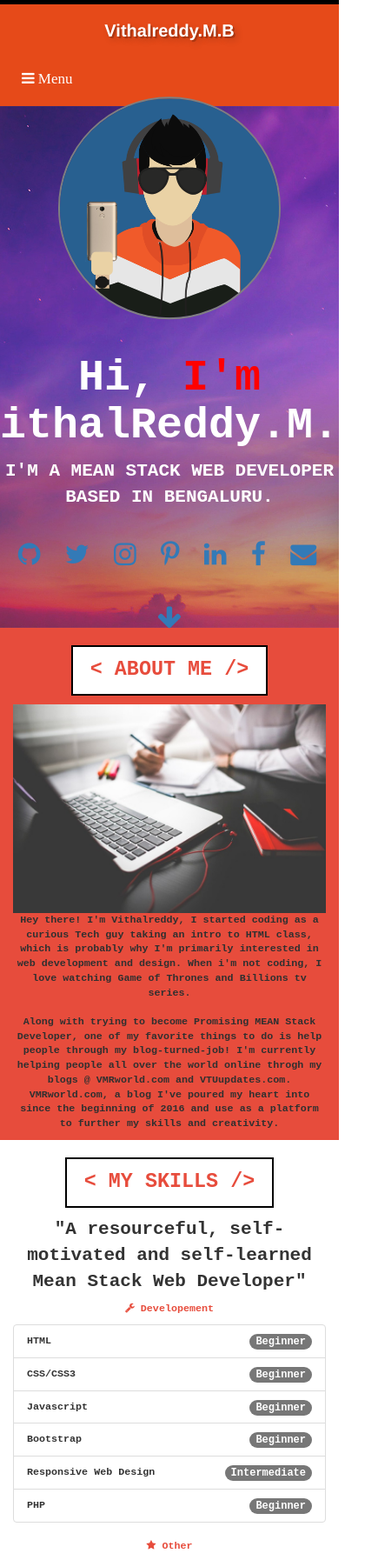
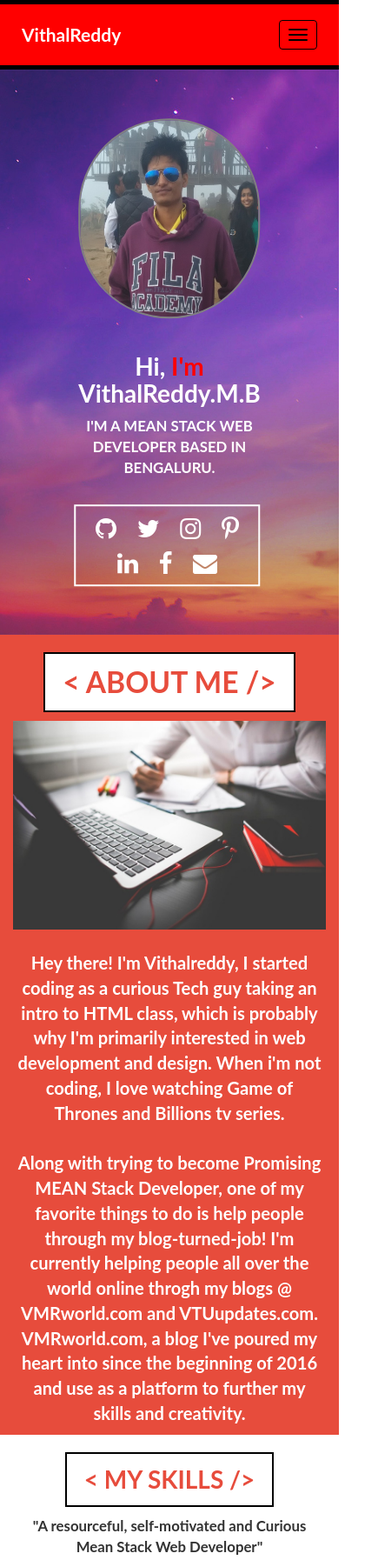
Before and after one commit to vithalreddy/vithalreddy.github.io, a plain HTML site: page index.html in a window 390 px wide. Shown: the top 1794 px of the page at 87% size, 435 px wide, since content can reach past the window. Drawn offline with Linux system fonts and the light colour scheme.

Commit message:
Fixed Responsiveness

```diff
--- a/css/custom.css
+++ b/css/custom.css
@@ -1,191 +1,81 @@
-html {
+body {
+    margin: none;
+    padding: none;
+    font-family: Lato, monospace, sans-serif;
     border-top: 5px solid black;
+    font-size: 16px;
 }
 
-body {
-    margin: 0px;
+@import url(http://fonts.googleapis.com/css?family=Lato);
+h1 {
+    font-weight: bold;
+    font-size: 200%;
 }
 
-@import url(http://fonts.googleapis.com/css?family=Open+Sans);
-@import url(http://fonts.googleapis.com/css?family=Bree+Serif);
-h1{
-  font-family: monospace;
+p {
     font-weight: bold;
-  font-size: 2em;
-}
-p{
-  font-family: monospace;
-  font-weight: bold;
-  font-size: 1.5em;
-}
-/* nav menu start*/
-
-.toggle, [id^=drop] {
-    display: none;
+    font-size: 120%;
 }
 
 
-/* Giving a background-color to the .myNav container. */
+/* nav menu*/
 
-.myNav {
-    margin: 0;
-    padding: 0;
-    background-color: #E64A19;
+#pagetop.navbar-default .navbar-brand {
+    color: #ffffff;
+    font-family: Lato, cursive, monospace, sans-serif;
+    font-size: 150%;
 }
 
-#logo {
-    display: block;
-    padding: 0 30px;
-    float: left;
+#pagetop.navbar-default {
+    font-size: 100%;
+    background-color: #ff0000;
+    border-bottom: 5px solid #000000;
     font-weight: bold;
-    font-size: 20px;
-    line-height: 60px;
+    font-family: Lato, monospace, sans-serif;
+    padding: 10px;
+}
+
+#pagetop.navbar-default .navbar-nav>li>a {
     color: #ffffff;
-    text-shadow: 2px 2px 0px rgba(0, 0, 0, 0.2), 4px 4px 8px rgba(0, 0, 0, 0.2);
+    background-color: #ff0000;
+    font-weight: bold;
+}
+
+#pagetop.navbar-default .navbar-nav>li>a:hover, #pagetop.navbar-default .navbar-nav>li>a:focus {
+    color: #ffffff;
+    background-color: #000000;
+}
+
+#pagetop.navbar-default .navbar-nav>.active>a, #pagetop.navbar-default .navbar-nav>.active>a:hover, #pagetop.navbar-default .navbar-nav>.active>a:focus {
+    color: #ffffff;
+    background-color: #000000;
+}
+
+#pagetop.navbar-default .navbar-toggle {
+    border-color: #000000;
+}
+
+#pagetop.navbar-default .navbar-toggle:hover, #pagetop.navbar-default .navbar-toggle:focus {
+    background-color: #000000;
+}
+
+#pagetop.navbar-default .navbar-toggle .icon-bar {
+    background-color: #000000;
+}
+
+#pagetop.navbar-default .navbar-toggle:hover .icon-bar, #pagetop.navbar-default .navbar-toggle:focus .icon-bar {
+    background-color: #ff0000;
 }
 
 
-/* Since we'll have the "ul li" "float:left"
- * we need to add a clear after the container. */
-
-.myNav:after {
-    content: "";
-    display: table;
-    clear: both;
-}
+/* nav menu end*/
 
 
-/* Removing padding, margin and "list-style" from the "ul",
- * and adding "position:reltive" */
+/* Hero image*/
 
-.myNav ul {
-    float: right;
-    padding: 0;
-    margin: 0;
-    list-style: none;
-    position: relative;
-}
-
-
-/* Positioning the .myNavigation items inline */
-
-.myNav ul li {
-    margin: 0px;
-    display: inline-block;
-    float: left;
-    background-color: #E64A19;
-}
-
-
-/* Styling the links */
-
-.myNav a {
-    display: block;
-    padding: 14px 20px;
-    color: #FFF;
-    font-size: 17px;
-    font-weight: bold;
-    text-decoration: none;
-    line-height: 35px;
-}
-
-.myNav ul li ul li:hover {
-    background: #000000;
-}
-
-
-/* Background color change on Hover */
-
-.myNav a:hover {
-    background-color: #000000;
-}
-
-
-/* Media queries */
-
-@media all and (max-width: 768px) {
-    #logo {
-        display: block;
-        padding: 0;
-        width: 100%;
-        text-align: center;
-        float: none;
-    }
-    nav {
-        margin: 0;
-    }
-    /* Hide the navigation menu by default */
-    /* Also hide the  */
-    .toggle+a, .menu {
-        display: none;
-    }
-    /* Stylinf the toggle lable */
-    .toggle {
-        display: block;
-        background-color: #E64A19;
-        padding: 14px 20px;
-        color: #FFF;
-        font-size: 17px;
-        text-decoration: none;
-        border: none;
-    }
-    .toggle:hover {
-        background-color: #000000;
-    }
-    /* Display Dropdown when clicked on Parent Lable */
-    [id^=drop]:checked+ul {
-        display: block;
-    }
-    /* Change menu item's width to 100% */
-    .myNavul li {
-        display: block;
-        width: 100%;
-    }
-    .myNavul ul .toggle, .myNavul ul a {
-        padding: 0 40px;
-    }
-    .myNavul ul ul a {
-        padding: 0 80px;
-    }
-    .myNava:hover, .myNavul ul ul a {
-        background-color: #000000;
-    }
-    .myNavul li ul li .toggle, .myNavul ul a, .myNavul ul ul a {
-        padding: 14px 20px;
-        color: #FFF;
-        font-size: 17px;
-    }
-    .myNavul li ul li .toggle, .myNavul ul a {
-        background-color: #E64A19;
-    }
-    /* Hide Dropdowns by Default */
-    .myNavul ul {
-        float: none;
-        position: static;
-        color: #ffffff;
-        /* has to be the same number as the "line-height" of ".myNava" */
-    }
-    /* Hide menus on hover */
-    .myNavul ul li:hover>ul, .myNavul li:hover>ul {
-        display: none;
-    }
-    .myNavul ul ul li {
-        position: static;
-        /* has to be the same number as the "width" of ".myNavul ul li" */
-    }
-}
-
-@media all and (max-width: 330px) {
-    .myNavul li {
-        display: block;
-        width: 94%;
-    }
-}
-/* nav menu end*/
-/* Hero image*/
 .hero-image {
     background-image: url("bg.jpg");
-  height: 600px;
+    min-height: 650px;
     background-position: center;
     background-repeat: no-repeat;
     background-size: cover;
@@ -199,90 +89,144 @@ p{
     left: 50%;
     transform: translate(-50%, -50%);
     color: white;
+    padding-top: 30px;
 }
+
 .round-img {
     display: block;
     margin: 0 auto;
-  width: 256px;
-  height: 256px;
+    width: 230px;
+    height: 230px;
     border-radius: 128px;
     border: 2px solid grey;
 }
 
 .myLinks {
-    font-size: 30px;
-    z-index: 2;
+    border: 2px solid white;
+    padding: 5px;
 }
 
 .myLinks li {
     padding: 0px 10px;
-    font-size: 30px;
 }
+
+.myLinks li a {
+    font-size: 200%;
+}
+
 #about-me {
     text-align: center;
     background-color: #E74C3C;
     min-height: 400px;
-      font-family: monospace;
+    font-family: Lato, sans-serif;
     font-weight: bold;
-      color: #303030;
-      font-size: 2vmin;
+    color: white;
+    font-size: 120%;
 }
-.vh-center{
+
+.vh-center {
     display: flex;
     align-items: center;
     justify-content: center;
     text-align: center;
 }
-.h3style{
+
+.h3style {
     display: inline-block;
     padding: 14px 20px;
     background-color: white;
     color: #E74C3C;
     border: 2px solid black;
     font-weight: bold;
-  font-family: monospace;
-  font-size: 6vmin;
+    font-family: Lato, monospace;
+    font-size: 200%;
     text-align: center;
 }
-.h3center{
+
+.h3center {
     text-align: center;
     font-weight: bold;
-  font-family: monospace;
+    font-family: Lato, monospace;
 }
 
-  #skills{
+#skills {
     background-color: white;
 }
-  h4{
-    font-size: 3vmin;
+
+h4 {
+    font-size: 200%;
     font-weight: bold;
     color: #E74C3C;
     text-align: center;
     padding: 0.5%;
-    font-family: monospace;
-  }
-  .list-group{
-    font-weight: bold;
-    font-family: monospace;
-    font-size: 3vmin;
+    font-family: Lato, monospace;
 }
 
-  .portfolio-item{
+.list-group {
+    font-weight: bold;
+    font-family: Lato, monospace;
+    font-size: 150%;
+}
+
+.badge {
+    font-size: 80%;
+}
+
+.portfolio-item {
     min-height: 500px;
+    color: black;
+}
 
-  }
-  .git{
+.git {
     min-height: 50px;
     background-color: #87DCED;
 }
-  #contact{
+
+#contact {
     background-color: #FA6D68;
-font-size: 2vmin;
+    font-size: 130%;
     font-family: monospace;
     min-height: 350px;
 }
-.f-center{
+
+.f-center {
     text-align: center;
     color: black;
     font-family: serif;
 }
+
+
+/* Extra small devices (phones, up to 480px) */
+
+@media screen and (max-width: 767px) {
+    body {
+        font-size: 14px;
+    }
+}
+
+
+/* Small devices (tablets, 768px and up) */
+
+@media (min-width: 768px) and (max-width: 991px) {
+    body {
+        font-size: 16px;
+    }
+}
+
+
+/* tablets/desktops and up ----------- */
+
+@media (min-width: 992px) and (max-width: 1199px) {
+    body {
+        font-size: 18px;
+    }
+}
+
+
+/* large desktops and up ----------- */
+
+@media screen and (min-width: 1200px) {
+    body {
+        font-size: 20px;
+    }
+}
--- a/index.html
+++ b/index.html
@@ -5,7 +5,7 @@
 
     <meta charset="utf-8">
     <meta http-equiv="X-UA-Compatible" content="IE=edge">
-    <meta name="viewport" content="width=device-width, initial-scale=1">
+    <meta name="viewport" content="width=device-width, initial-scale=1, maximum-scale=1.0, user-scalable=no" />
     <meta name="description" content="Vithalreddy.M.B - Mean Stack Developer">
     <meta name="author" content="Vithalreddy.M.B">
     <link rel="shortcut icon" type="image/png" href="https://vmrworld.com/favicon.ico" />
@@ -28,45 +28,52 @@
 <body>
 
     <!-- Navigation -->
-    <div class="myNav" id="page-top">
-        <div id="logo">Vithalreddy.M.B</div>
-
-        <label for="drop" class="toggle" style="margin-left: 5px;"><i class="fa fa-bars" aria-hidden="true">  Menu </i></label>
-        <input type="checkbox" id="drop" />
-        <ul class="menu">
-            <li><a href="#about-me">About Me</a></li>
-            <li><a href="#skills">My Skills</a></li>
-            <li><a href="#portfolio">PortFolio</a></li>
-            <li><a href="#contact">Contact Me</a></li>
-            <li><a href="https://vmrworld.com" target="_blank">My Blog</a></li>
+    <div id="pagetop" class="navbar navbar-default navbar-static-top" role="navigation" style="margin-bottom: 0;">
+        <div class="container-fluid">
+            <div class="navbar-header"><a class="navbar-brand" href="#" title="VithalReddy.M.B - The Tech Guy">VithalReddy</a>
+                <button type="button" class="navbar-toggle" data-toggle="collapse" data-target=".navbar-menubuilder"><span class="sr-only">Toggle navigation</span><span class="icon-bar"></span><span class="icon-bar"></span><span class="icon-bar"></span>
+              </button>
+            </div>
+            <div class="collapse navbar-collapse navbar-menubuilder">
+                <ul class="nav navbar-nav navbar-right">
+                    <li><a href="#about-me">About Me</a>
+                    </li>
+                    <li><a href="#skills">My Skills</a>
+                    </li>
+                    <li><a href="#portfolio">PortFolio</a>
+                    </li>
+                    <li><a href="#contact">Contact Me</a>
+                    </li>
+                    <li><a href="https://vmrworld.com" target="_blank">My Blog</a>
+                    </li>
                 </ul>
             </div>
+        </div>
+    </div>
     <!-- Navigation end -->
-    <section class="myBody">
     <!-- hero image name and social icons -->
+
     <div class="hero-image">
         <div class="hero-text">
-                <img src="img/me.png" alt="my image" class="round-img img-responsive" />
+            <img src="img/me.jpg" alt="my image" class="round-img img-responsive" />
             <br>
-                <h1 style="font-size:50px">Hi, <span style="color:red">I'm</span> VithalReddy.M.B</h1>
+            <h1>Hi, <span style="color:red">I'm</span> VithalReddy.M.B</h1>
             <p>I'M A MEAN STACK WEB DEVELOPER BASED IN BENGALURU.</p>
             <br>
             <ul class="list-inline banner-social-buttons myLinks">
-                    <li><a href="http://github.com/vithalreddy" target="_blank"><i class="fa fa-github"></i></a></li>
-                    <li><a href="http://twitter.com/vithalreddy" target="_blank"><i class="fa fa-twitter"></i></a></li>
-                    <li><a href="http://instagram.com/vithalreddy" target="_blank"><i class="fa fa-instagram"></i></a></li>
-                    <li><a href="http://pinterest.com/vithalreddy" target="_blank"><i class="fa fa-pinterest-p"></i></a></li>
-                    <li><a href="https://www.linkedin.com/in/vithalreddy" target="_blank"><i class="fa fa-linkedin"></i></li>
-        <li><a href="https://www.facebook.com/vithalreddy.mb" target="_blank"><i class="fa fa-facebook"></i></li>
-          <li><a href="mailto:contact@vmrworld.com" target="_blank"><i class="fa fa-envelope"></i></a></li>
+                <li><a href="http://github.com/vithalreddy" target="_blank"><i class="fa fa-github" style="color:white"></i></a></li>
+                <li><a href="http://twitter.com/vithalreddy" target="_blank"><i class="fa fa-twitter" style="color:white"></i></a></li>
+                <li><a href="http://instagram.com/vithalreddy" target="_blank"><i class="fa fa-instagram" style="color:white"></i></a></li>
+                <li><a href="http://pinterest.com/vithalreddy" target="_blank"><i class="fa fa-pinterest-p" style="color:white"></i></a></li>
+                <li><a href="https://www.linkedin.com/in/vithalreddy" target="_blank"><i class="fa fa-linkedin" style="color:white"></i></li>
+        <li><a href="https://www.facebook.com/vithalreddy.mb" target="_blank"><i class="fa fa-facebook" style="color:white"></i></li>
+          <li><a href="mailto:vmreddyvmb@gmail.com" target="_blank"><i class="fa fa-envelope" style="color:white"></i></a></li>
             </ul>
             <br>
-                <div class="row myLinks">
-                    <a href="#about-me"><i class="fa fa-arrow-down"></i></a>
+
         </div>
     </div>
-        </div>
-    </section>
+
     <!-- hero image name and social icons end -->
     <div class="container-fluid">
         <div class="row" id="about-me">
@@ -77,6 +84,7 @@
                 <img src="img/img-2.jpg" alt="bg images" class="img-responsive center-block">
             </div>
             <div class=" col-xs-12	col-sm-12 col-md-8 col-lg-8">
+                <br>
                 <p class="vh-center">Hey there! I'm Vithalreddy, I started coding as a curious Tech guy taking an intro to HTML class, which is probably why I'm primarily interested in web development and design. When i'm not coding, I love watching Game of Thrones and Billions
                     tv series.
                     <br>
@@ -96,7 +104,7 @@
             </div>
             <br>
             <div class="col-xs-12	col-sm-12 col-md-12 col-lg-12">
-                <p class="vh-center">"A resourceful, self-motivated and self-learned Mean Stack Web Developer"</p>
+                <p class="vh-center">"A resourceful, self-motivated and Curious Mean Stack Web Developer"</p>
             </div>
             <div class="col-lg-6">
                 <h4><i class="fa fa-wrench indigo-text" aria-hidden="true"></i>  Developement</h4>
@@ -107,7 +115,7 @@
                     <li class="list-group-item">Javascript <span class="badge">Beginner</span></li>
                     <li class="list-group-item">Bootstrap <span class="badge">Beginner</span></li>
 
-                    <li class="list-group-item">Responsive Web Design <span class="badge">Intermediate</span></li>
+                    <li class="list-group-item">Responsive Web Design <span class="badge">Beginner</span></li>
                     <li class="list-group-item">PHP <span class="badge">Beginner</span></li>
 
                 </ul>
@@ -130,7 +138,7 @@
         </div>
     </div>
     <!-- container-fluid skills end -->
-    <div class="container-fluid">
+    <div class="container-fluid" style="background-color: white;">
         <!-- container-fluid work -->
         <div class="row" id="portfolio">
             <div class="col-xs-12	col-sm-12 col-md-12 col-lg-12 h3center">
@@ -168,7 +176,7 @@
                 <p class="vh-center">If you like my work ,I am available for Freelancing or Full TIme Web Development Job.Check out contact me section.</p>
             </div>
             <div class="col-lg-12 col-md-12 text-center git">
-                <h4 style="font-size:4vmin">Check out My All Work On Github</h4>
+                <h4 style="font-size:120%">Check out My All Work On Github</h4>
                 <a href="https://github.com/vithalreddy" target="_blank"><i class="fa fa-github fa-3x" style="color:white"  aria-hidden="true"></i></a>
             </div>
             <!-- / portfolio .row end -->
@@ -210,10 +218,10 @@
         <div class="row" id="quote" style="background-color:#9b59b6">
             <br>
             <div class="col-xs-12	col-sm-12 col-md-12 col-lg-12">
-                <p class="vh-center" style="font-family:cursive; font-size:4vmin; color:white;">" Design is not just what it looks like and feels like. Design is how it works." <br>~Steve Jobs </p>
+                <p class="vh-center" style="font-family:Lato, monospace; font-size:120%; color:white;">" Design is not just what it looks like and feels like. Design is how it works." <br>~Steve Jobs </p>
                 <br>
                 <br>
-                <a href="#page-top" class="btn btn-danger btn-large center-block" style="width:130px;"><i class="fa fa-angle-double-up fa-fw" aria-hidden="true"></i> Go to Top</a>
+                <a href="#pagetop" class="btn btn-danger btn-large center-block" style="width:130px;"><i class="fa fa-angle-double-up fa-fw" aria-hidden="true"></i> Go to Top</a>
 
                 <hr>
                 <div class="col-xs-12	col-sm-12 col-md-12 col-lg-12 myFooter">
```
Also changed, not shown: img/me.jpg (added), img/me.png (deleted). Lines whose indentation alone changed are shown as unchanged.
